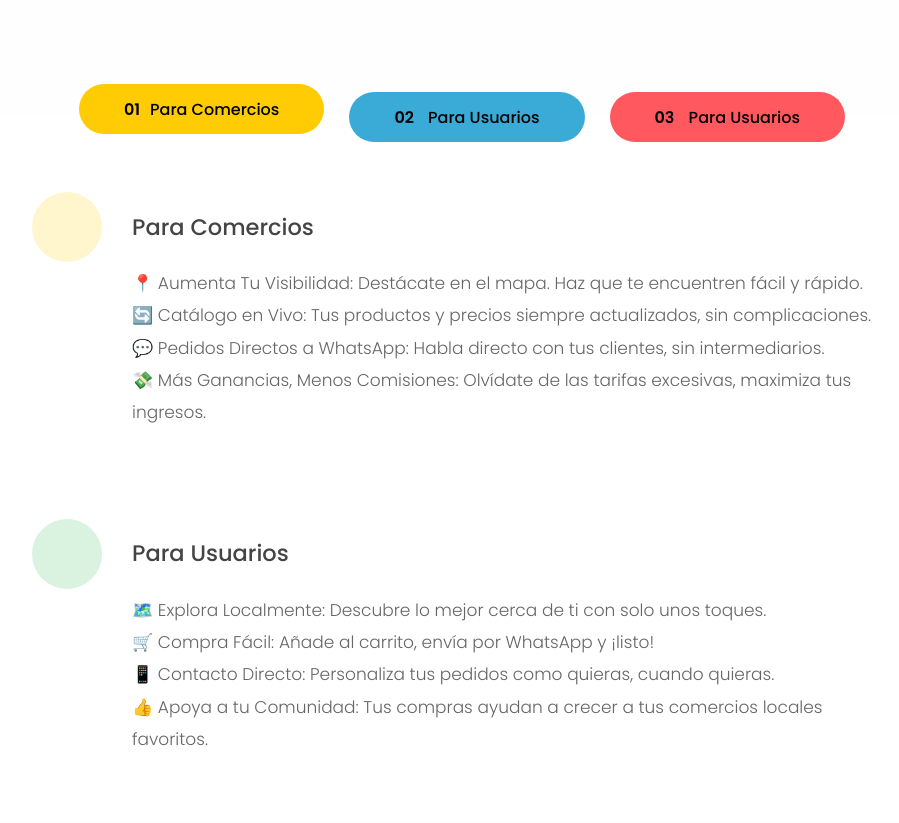
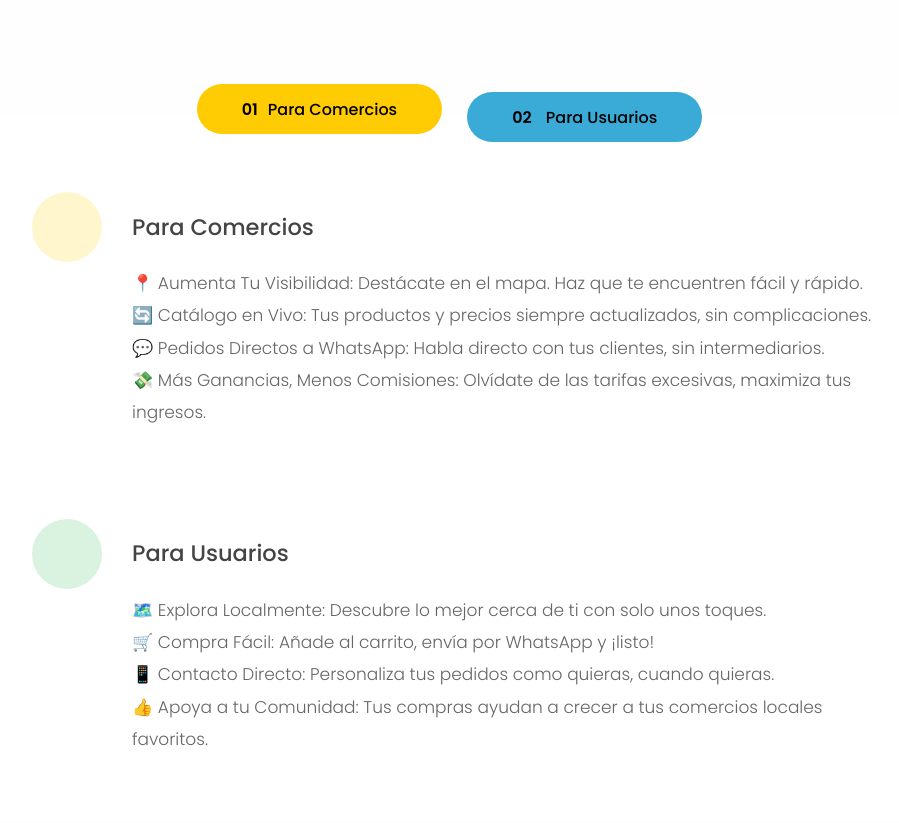
Before and after one commit to manaomimasha/teiki-landing, a plain HTML site: page index.html in a window 1280 px wide. Shown: the part 2128-2951 px from the top of the page, without its empty margins (178-1077 px from the left). Drawn offline with nearby package versions, Linux system fonts and the light colour scheme.

Commit message:
usuarios borrar

```diff
--- a/index.html
+++ b/index.html
@@ -139,9 +139,9 @@
           <button class="btn operations__tab operations__tab--2" data-tab="2">
             <span>02</span> Para Usuarios
           </button>
-          <button class="btn operations__tab operations__tab--3" data-tab="3">
+         <!--  <button class="btn operations__tab operations__tab--3" data-tab="3">
             <span>03</span> Para Usuarios
-          </button>
+          </button> -->
         </div>
 
         <div class="operations__content operations__content--1 operations__content--active">
```
